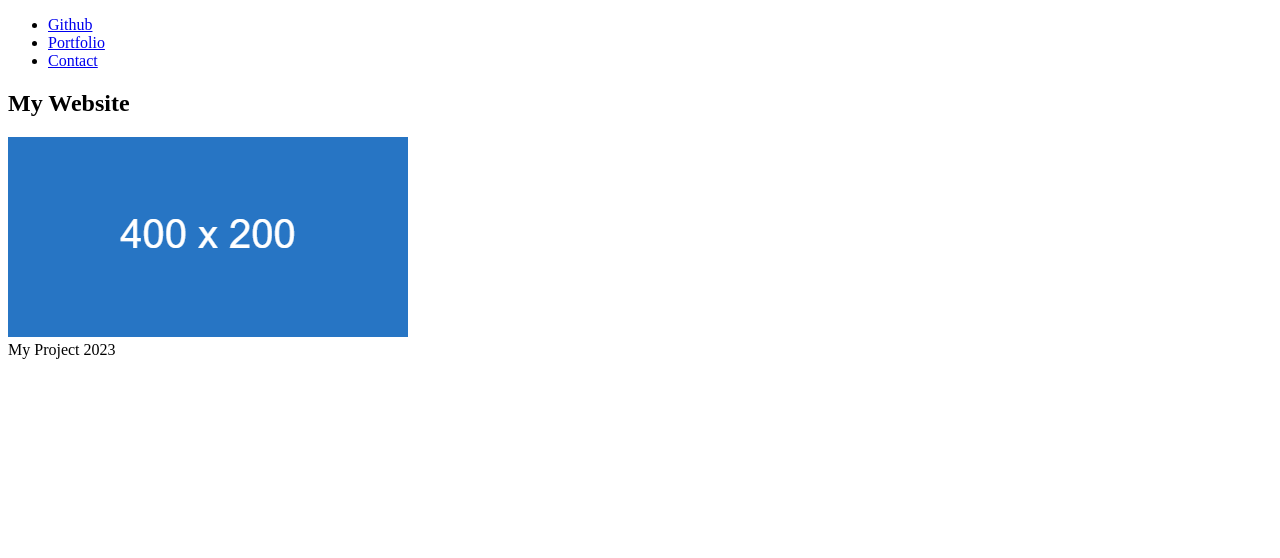
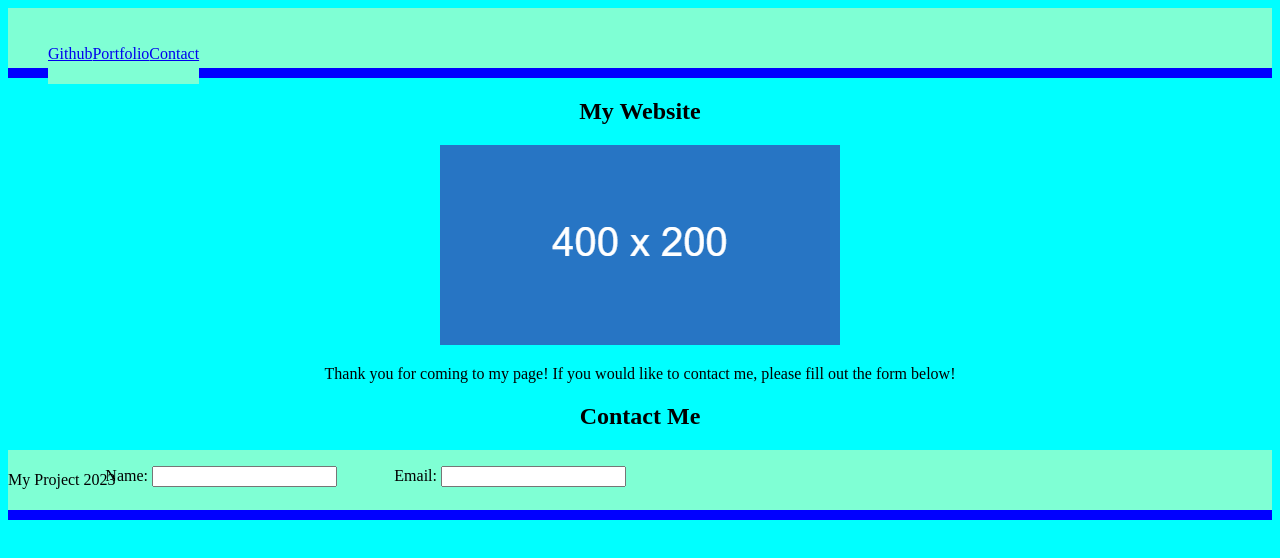
Before and after one commit to Austin-Online/silver-spork, a plain HTML site: page index.html in a window 1280 px wide. Drawn offline with Linux system fonts and the light colour scheme.

Commit message:
Second Commit

```diff
--- a/assets/styles.css
+++ b/assets/styles.css
@@ -0,0 +1,62 @@
+body {
+    position: relative;
+    font-family: 'Times New Roman', Times, serif;
+    background-color:aqua
+}
+
+.top {
+    text-align: center;
+}
+
+.mid {
+    text-align: center;
+}
+
+ul {
+    position:fixed
+
+}
+
+label {
+    display: inline-block;
+    width: 100px;
+  }
+
+header {
+    border-bottom: 10px solid blue
+}
+
+footer {
+    border-bottom: 10px solid blue;
+}
+
+header,
+footer {
+  height: 60px;
+  width: 100%;
+  line-height: 60px;
+  background-color: aquamarine
+}
+
+li {
+    display: inline;
+    float: left;
+}
+
+li a {
+    display: block;
+    background-color: aquamarine;
+}
+
+li a:hover {
+    background-color: rgb(159, 81, 159);
+}
+
+.nav {
+    text-align: center;
+    color: darkblue;
+}
+
+.text-right {
+    text-align: right;
+}
--- a/index.html
+++ b/index.html
@@ -9,7 +9,7 @@
 </head>
 <body>
     <header>
-    <nav class="text-center">
+    <nav class="nav">
         <ul>
            <li><a href="https://github.com/Austin-Online/">Github</a></li>
            <li><a href="#">Portfolio</a></li>
@@ -17,12 +17,33 @@
         </ul>
     </nav>
     </header>
-
-    <section>
-        <h1>My Website</h1>
+<main>
+    <section class="top">
+        <h1 class="h1">My Website</h1>
         <img src="./assets/dummy_400x200_ffffff_2775c4.png">
+        <p>Thank you for coming to my page! If you would like to contact
+            me, please fill out the form below!
+        </p>
     </section>
 
+    <section class="mid">
+        <h2><strong>Contact Me</strong></h2>
+        <form>
+        <ul>
+            <li>
+                <label class="text-right" for="name">Name:</label>
+                <input type="text" id="name" name="user-name">
+            </li>
+
+            <li>
+                <label class="text-right" for="email">Email:</label>
+                <input type="text" id="email" name="user-email">
+            </li>
+        </ul>
+    </form>
+    </section>
+
+    </main>
 </body>
 
 <footer>My Project 2023</footer>
```
Also changed, not shown: 1 other file.
